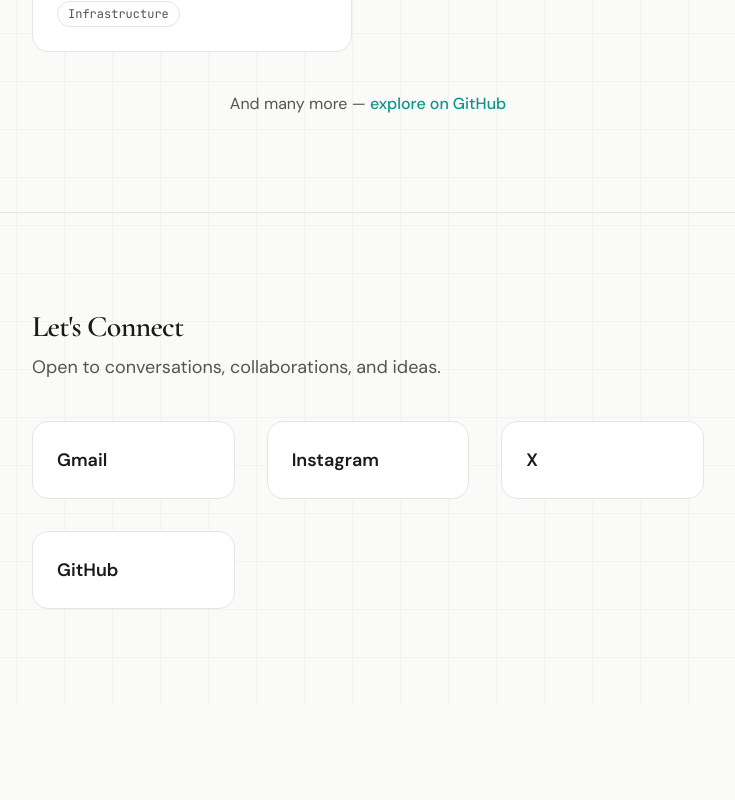
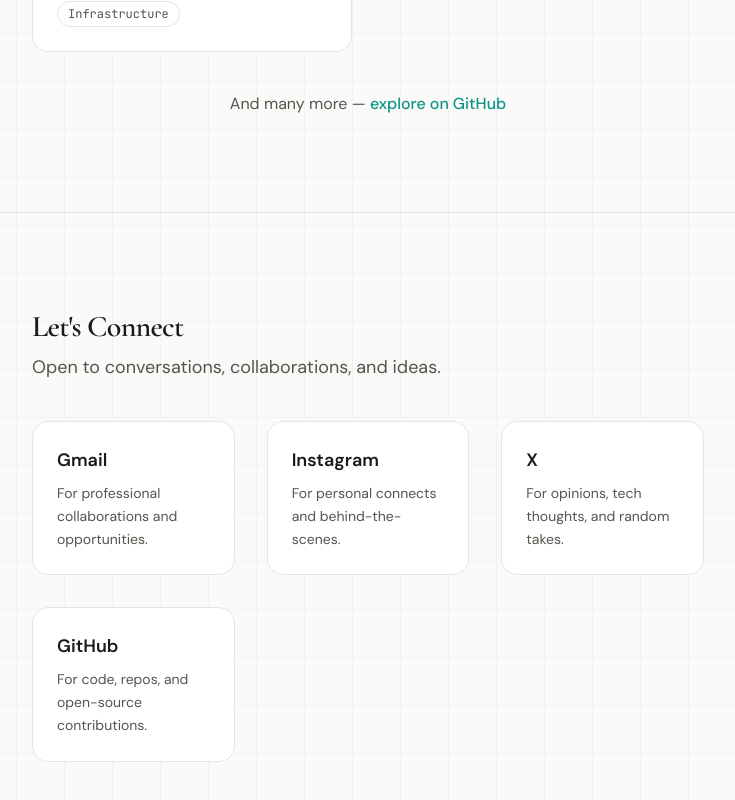
Before and after one commit to svssathvik7/portfolio, a React (Vite) app in the folder frontend/: page / in a window 1280 px wide. Shown: the part 2703-3503 px from the top of the page, without its empty margins (272-1007 px from the left). Before the commit the page ends 3408 px from the top, so only its background shows below. Built offline with nearby package versions, Linux system fonts and the light colour scheme.

Commit message:
fix: keep captions in connect cards, only remove value (email/handles)

```diff
--- a/frontend/src/components/Connect.tsx
+++ b/frontend/src/components/Connect.tsx
@@ -4,6 +4,7 @@ interface ContactItem {
   id: string;
   label: string;
   href: string;
+  caption: string;
   isExternal: boolean;
 }
 
@@ -12,24 +13,28 @@ const CONTACTS: ContactItem[] = [
     id: 'gmail',
     label: 'Gmail',
     href: 'mailto:svssathvik77@gmail.com',
+    caption: 'For professional collaborations and opportunities.',
     isExternal: false,
   },
   {
     id: 'instagram',
     label: 'Instagram',
     href: 'https://instagram.com/svssathvik',
+    caption: 'For personal connects and behind-the-scenes.',
     isExternal: true,
   },
   {
     id: 'x',
     label: 'X',
     href: 'https://x.com/stvk231133',
+    caption: 'For opinions, tech thoughts, and random takes.',
     isExternal: true,
   },
   {
     id: 'github',
     label: 'GitHub',
     href: 'https://github.com/svssathvik7',
+    caption: 'For code, repos, and open-source contributions.',
     isExternal: true,
   },
 ];
@@ -66,6 +71,12 @@ function ContactCard({
       >
         {item.label}
       </h3>
+      <p
+        className='mt-2 text-sm leading-relaxed'
+        style={{ color: 'var(--text-muted)' }}
+      >
+        {item.caption}
+      </p>
     </a>
   );
 }
```
